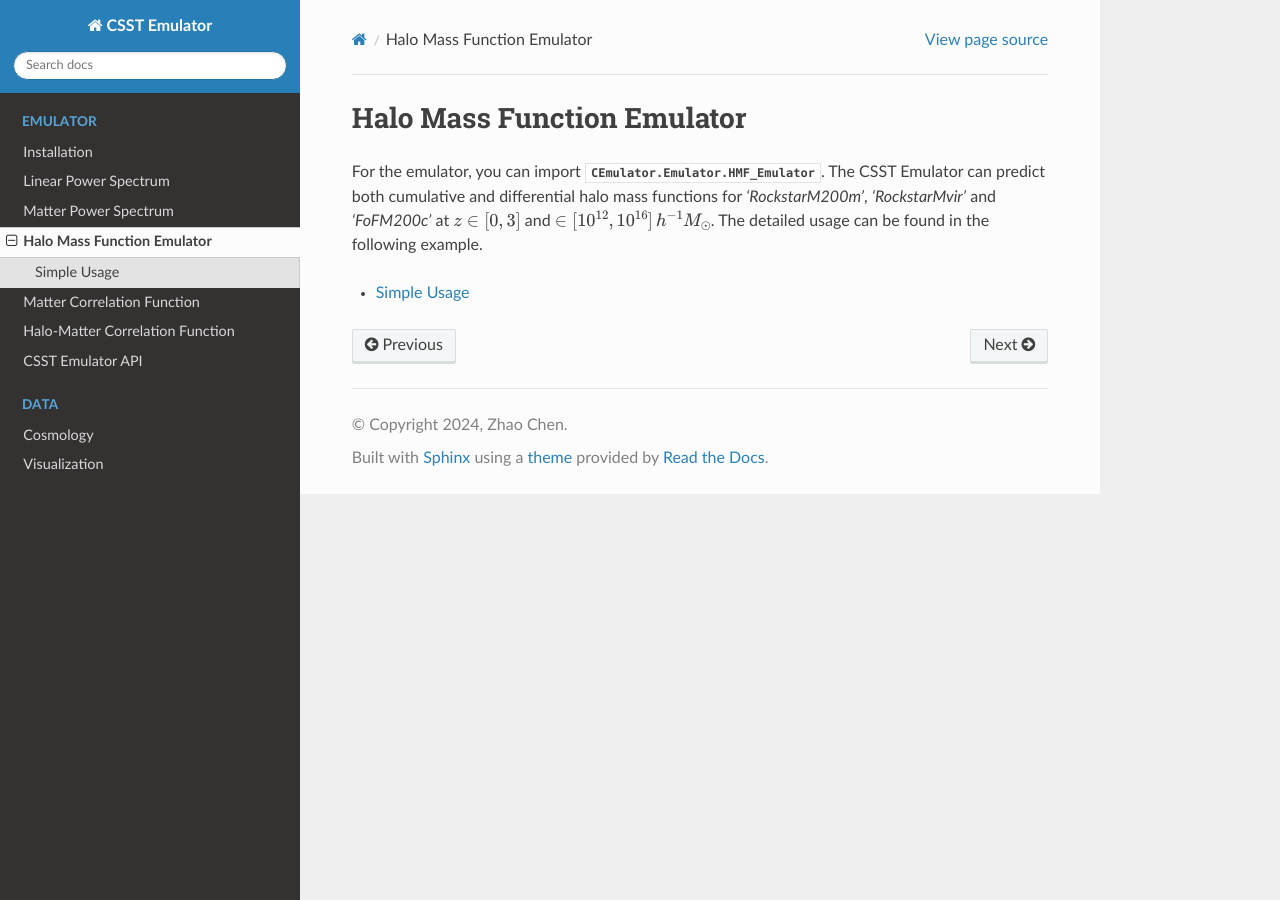
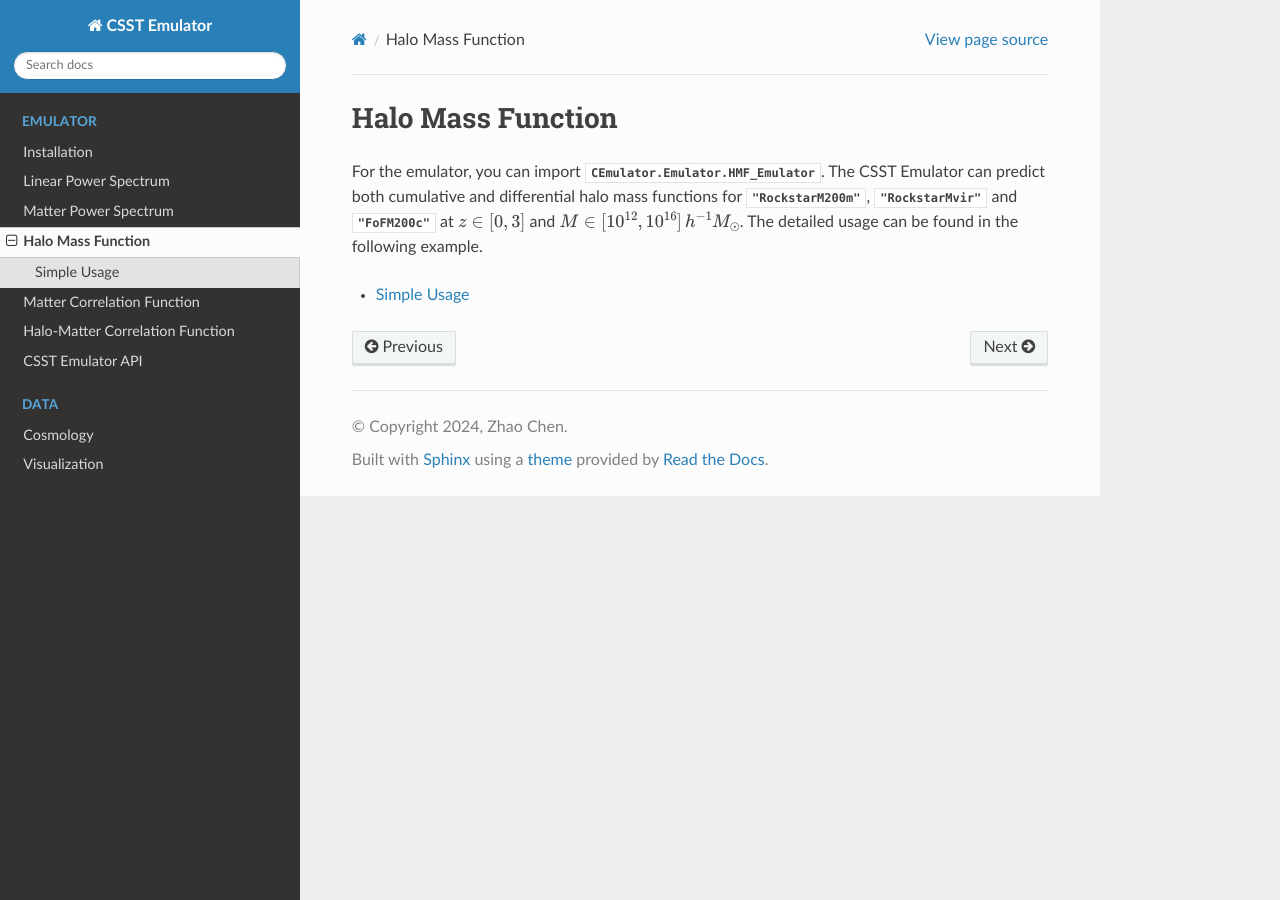
Before and after one commit to czymh/csstemu, a Sphinx documentation site: the page built from docs/source/hmf.rst, in a window 1280 px wide. Built offline with Sphinx 7.4.7 and the Read the Docs theme 3.1.0, drawn with Linux system fonts in a browser that asks for light colours; pages that are not in the unit, such as notebooks, are missing from menus.

Commit message:
update hmf docs

```diff
--- a/docs/source/hmf.rst
+++ b/docs/source/hmf.rst
@@ -1,9 +1,9 @@
-Halo Mass Function Emulator
-===========================
+Halo Mass Function
+==================
 
 
 For the  emulator, you can import :py:class:`CEmulator.Emulator.HMF_Emulator`.
-The CSST Emulator can predict both cumulative and differential halo mass functions for `'RockstarM200m'`, `'RockstarMvir'` and `'FoFM200c'` at :math:`z\in[0,3]` and :math:`\in[10^{12},10^{16}]\,h^{-1}M_{\odot}`.
+The CSST Emulator can predict both cumulative and differential halo mass functions for :py:class:`"RockstarM200m"`, :py:class:`"RockstarMvir"` and :py:class:`"FoFM200c"` at :math:`z\in[0,3]` and :math:`M\in[10^{12},10^{16}]\,h^{-1}M_{\odot}`.
 The detailed usage can be found in the following example.
 
 .. toctree::
```
